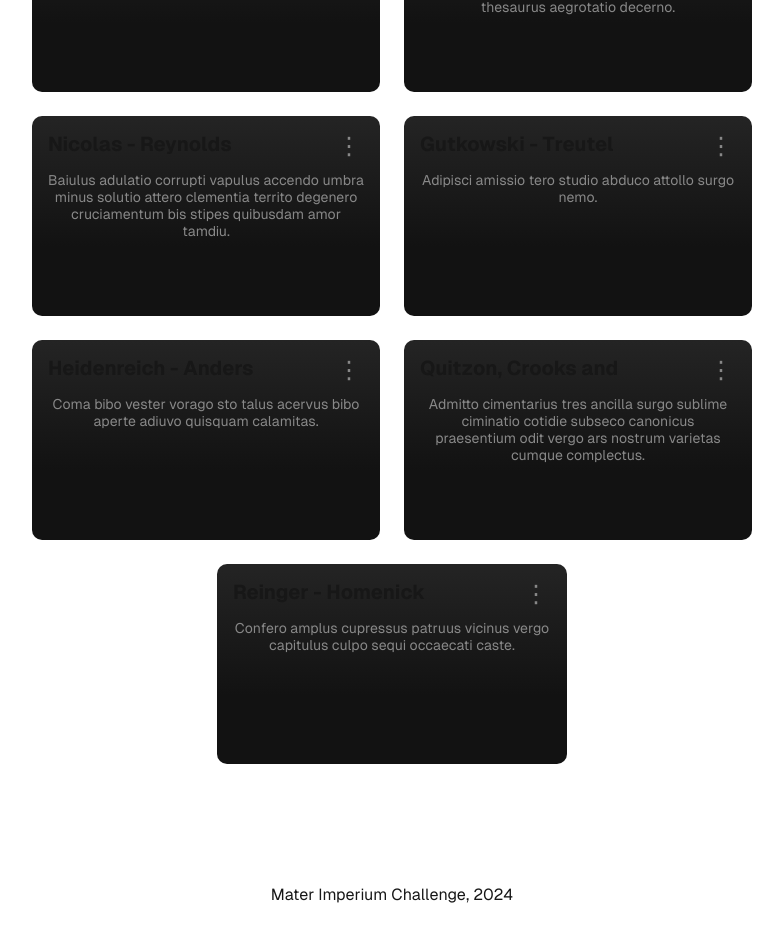
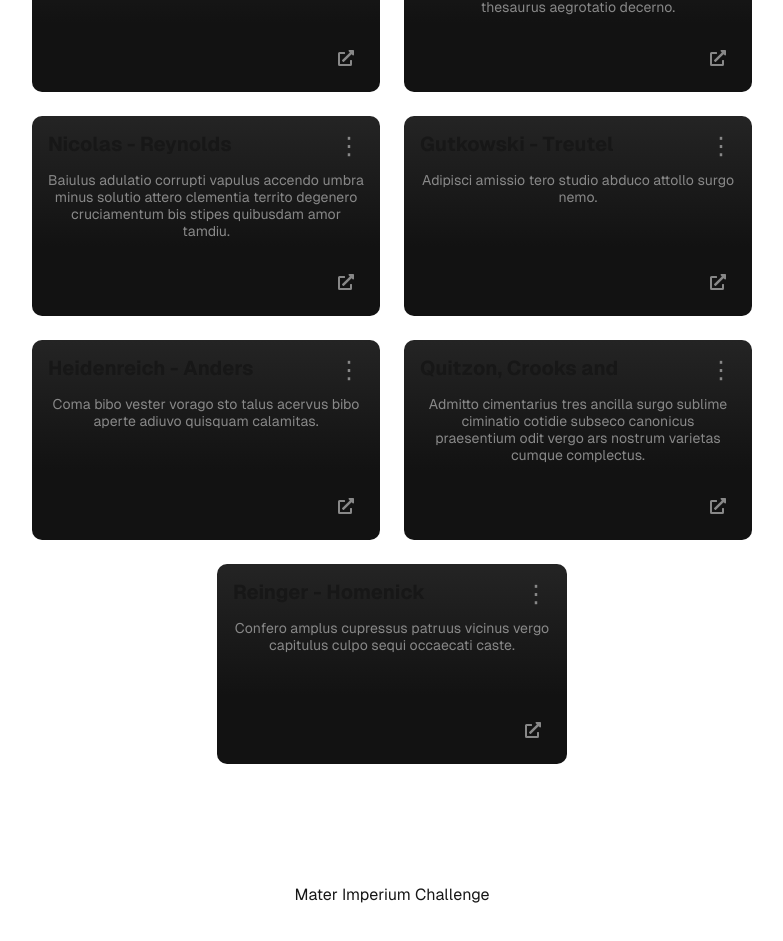
Before and after one commit to nachef/mater-imperium-challenge, a Next.js app: page / in a window 1280 px wide. Shown: the part 573-1514 px from the top of the page, without its empty margins (248-1031 px from the left). Built offline with nearby package versions, Linux system fonts and the light colour scheme.

Commit message:
feat: new loading div, import fixes and styles adjustments

```diff
--- a/src/app/layout.tsx
+++ b/src/app/layout.tsx
@@ -1,7 +1,7 @@
 import type { Metadata } from "next";
 import localFont from "next/font/local";
 import "./globals.css";
-import { Provider } from "../contexts";
+import { Provider } from "@/contexts";
 
 const geistSans = localFont({
   src: "./fonts/GeistVF.woff",
@@ -16,7 +16,7 @@ const geistMono = localFont({
 
 export const metadata: Metadata = {
   title: "Mater Imperium Challenge",
-  description: "Portal",
+  description: "Projects Portal",
 };
 
 export default function RootLayout({
--- a/src/app/page.tsx
+++ b/src/app/page.tsx
@@ -16,7 +16,7 @@ export default function Home() {
             target="_blank"
             rel="noopener noreferrer"
           >
-            Mater Imperium Challenge, 2024
+            Mater Imperium Challenge
           </a>
         </footer>
       </div>
--- a/src/components/CardList/index.tsx
+++ b/src/components/CardList/index.tsx
@@ -1,6 +1,6 @@
 "use client";
 
-import React, { useState } from "react";
+import React, { useState, useEffect } from "react";
 import styles from "./styles.module.css";
 import { useCard } from "@/contexts/ProjectCardContext";
 import { ProjectCard } from "@/components/ProjectCard";
@@ -10,12 +10,19 @@ export function CardList() {
   const { projectCards } = useCard();
   const [searchQuery, setSearchQuery] = useState("");
   const [activeCard, setActiveCard] = useState<number | null>(null);
+  const [isLoading, setIsLoading] = useState(true);
 
+  useEffect(() => {
+    const timer = setTimeout(() => {
+      setIsLoading(false);
+    }, 500);
+
+    return () => clearTimeout(timer);
+  }, []);
 
   const filteredCards = projectCards.filter((card) =>
     card.title.toLowerCase().includes(searchQuery.toLowerCase())
   );
-
 
   const handleToggleDropdown = (index: number) => {
     setActiveCard(activeCard === index ? null : index);
@@ -25,7 +32,9 @@ export function CardList() {
     <div>
       <SearchBar onSearch={setSearchQuery} />
       <div className={styles.wrapper}>
-        {filteredCards.length > 0 ? (
+        {isLoading ? (
+          <div className={styles.loading}>Carregando...</div>
+        ) : filteredCards.length > 0 ? (
           filteredCards.map((card, index) => (
             <div key={index}>
               <ProjectCard
--- a/src/components/CardList/styles.module.css
+++ b/src/components/CardList/styles.module.css
@@ -43,3 +43,10 @@
   overflow-wrap: break-word;
   white-space: normal;
 }
+
+.loading {
+  flex-wrap: wrap;
+  display: flex;
+  align-content: flex-end;
+  justify-content: center;
+}
--- a/src/components/Navbar/index.tsx
+++ b/src/components/Navbar/index.tsx
@@ -2,7 +2,7 @@
 
 import React from "react";
 import styles from "./styles.module.css";
-import { UserInfo } from "../UserInfo";
+import { UserInfo } from "@/components/UserInfo";
 import { useUser } from "@/contexts/UserContext";
 
 export function Navbar() {
--- a/src/components/ProjectCard/index.tsx
+++ b/src/components/ProjectCard/index.tsx
@@ -1,6 +1,7 @@
 import React, { useEffect, useRef } from "react";
 import styles from "./styles.module.css";
 import type { IProjectCardProps } from "./types";
+import { FaExternalLinkAlt } from "react-icons/fa";
 
 export function ProjectCard({
   url,
@@ -59,12 +60,15 @@ export function ProjectCard({
             {isActive && (
               <div className={styles.dropdown_menu}>
                 <a href="#">Editar</a>
-                <a className={styles.remove_button} href="#">Excluir</a>
+                <a className={styles.remove_button} href="#">
+                  Excluir
+                </a>
               </div>
             )}
           </div>
         </div>
         <span className={styles.description}>{description}</span>
+        <FaExternalLinkAlt className={styles.icon} />
       </div>
     </a>
   );
--- a/src/components/ProjectCard/styles.module.css
+++ b/src/components/ProjectCard/styles.module.css
@@ -11,17 +11,13 @@
   box-sizing: border-box;
 }
 
-.container:hover {
-  transform: scale(1.05);
-  transition: transform 0.3s;
-}
-
 .info_section {
   display: flex;
   flex-direction: column;
   align-items: flex-start;
   width: 100%;
   height: 100%;
+  position: relative;
 }
 
 .card_circle_section {
@@ -55,7 +51,7 @@
   background: linear-gradient(180deg, #242424, #121212 65.62%);
   border-radius: 4px;
   box-shadow: 0 2px 10px rgba(0, 0, 0, 0.1);
-  z-index: 1000;
+  z-index: 999;
 }
 
 @media (max-width: 600px) {
@@ -86,6 +82,15 @@
   text-align: left;
   font-weight: bold;
   flex-grow: 1;
+  word-wrap: break-word;
+  overflow-wrap: break-word;
+  white-space: normal;
+}
+
+@media (max-width: 600px) {
+  .title {
+    padding-right: 30px;
+  }
 }
 
 .description {
@@ -93,4 +98,14 @@
   font-size: 14px;
   text-align: center;
   width: 100%;
+  padding-bottom: 30px;
 }
+
+.icon {
+  position: absolute;
+  bottom: 10px;
+  right: 10px;
+  width: 16px;
+  height: 16px;
+  color: var(--dropdown_menu);
+}
```
